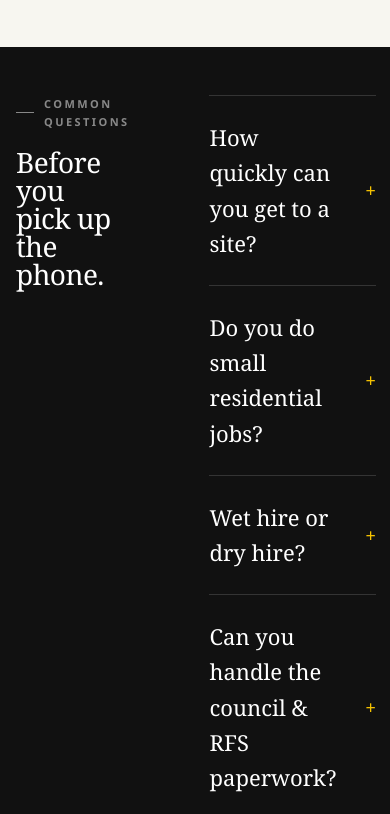
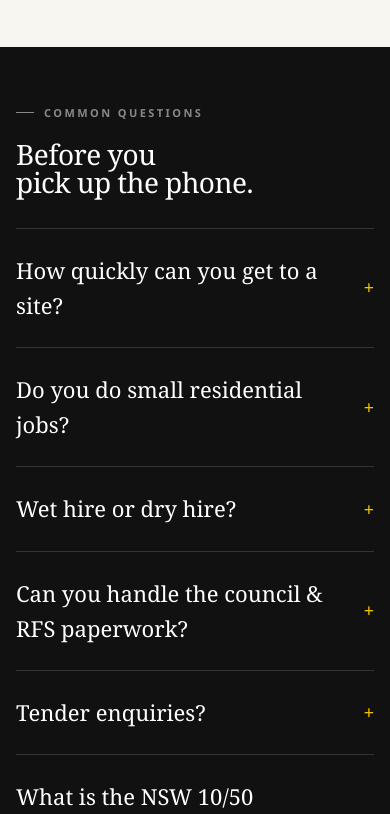
Before and after one commit to bendalpozzo-bot/bfex-website, a plain HTML site: page contact.html in a window 390 px wide. Shown: the part 2545-3359 px from the top of the page. Drawn offline with Linux system fonts and the light colour scheme.

Commit message:
Fix FAQs on mobile: single-column grid + full-height answers

```diff
--- a/contact.html
+++ b/contact.html
@@ -128,7 +128,7 @@
 
   <!-- FAQ -->
   <section class="section section-dark">
-    <div style="display:grid;grid-template-columns:1fr 2fr;gap:80px">
+    <div class="faq-grid">
       <div>
         <span class="eyebrow eyebrow-muted">Common questions</span>
         <h2 class="sec-h2" style="font-size:clamp(28px,3vw,48px);margin-top:18px">Before you<br>pick up the phone.</h2>
--- a/css/style.css
+++ b/css/style.css
@@ -437,6 +437,8 @@ footer { background: var(--green); color: var(--white); padding: 80px var(--px)
 .yard-key { font-size: 11px; letter-spacing: 0.12em; text-transform: uppercase; color: var(--green); font-weight: 600; align-self: center; }
 .yard-map { position: relative; aspect-ratio: 4/3; background: var(--cream-warm); border: 1px solid var(--border); overflow: hidden; }
 
+.faq-grid { display: grid; grid-template-columns: 1fr 2fr; gap: 80px; }
+
 .faq-item { border-top: 1px solid rgba(255,255,255,0.15); }
 .faq-q {
   display: flex; justify-content: space-between; align-items: center;
@@ -449,7 +451,7 @@ footer { background: var(--green); color: var(--white); padding: 80px var(--px)
   font-size: 14px; line-height: 1.7; color: rgba(255,255,255,0.7); max-width: 720px;
   max-height: 0; overflow: hidden; transition: max-height .3s ease-out, padding .3s;
 }
-.faq-item.open .faq-a { max-height: 200px; padding-bottom: 24px; }
+.faq-item.open .faq-a { max-height: 2400px; padding-bottom: 24px; }
 
 /* --- Responsive ------------------------------------------- */
 
@@ -503,6 +505,7 @@ footer { background: var(--green); color: var(--white); padding: 80px var(--px)
   .timeline { grid-template-columns: repeat(2, 1fr); }
   .cta-ph-num { font-size: 26px; }
   .prefer-ph { font-size: 28px; }
+  .faq-grid { grid-template-columns: 1fr; gap: 32px; }
 }
 
 @media (max-width: 480px) {
```
